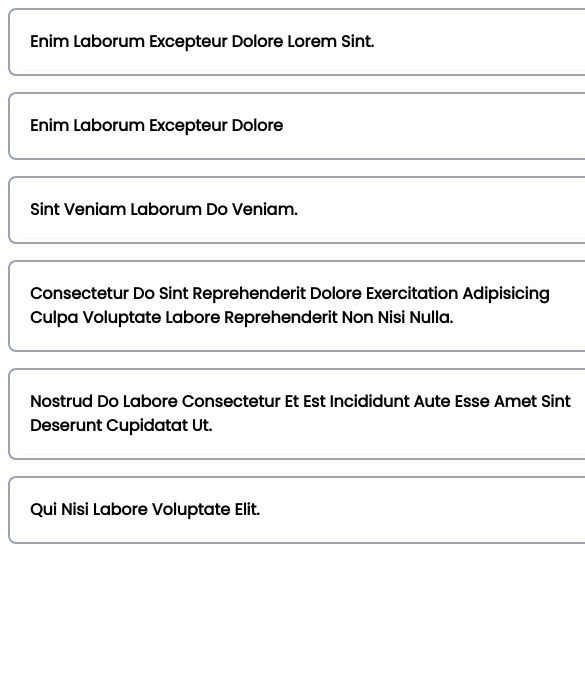
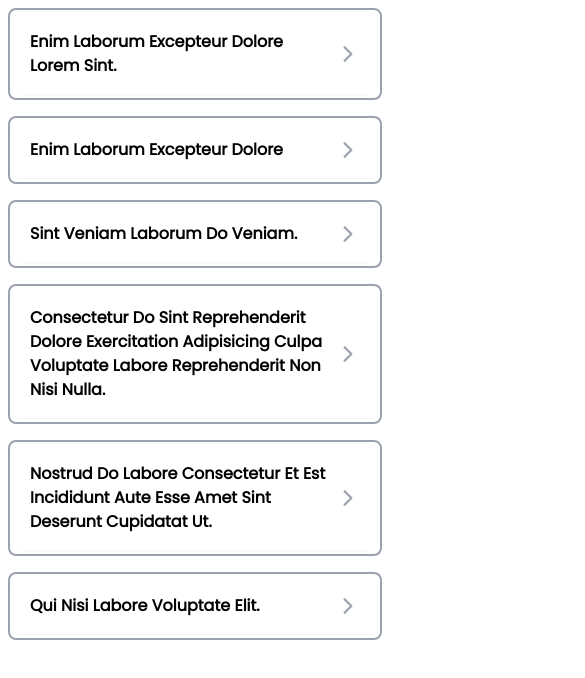
Before and after one commit to SAMAHAN-Systems-Development/FYLP-frontend-2024, a Next.js app: page /SectionFivePage in a window 390 px wide. Shown: the top 678 px of the page, 585 px wide, since content can reach past the window. Built offline with nearby package versions, Linux system fonts and the light colour scheme.

Commit message:
refactor: added responsiveness for smaller screens

```diff
--- a/src/app/SectionFivePage/page.js
+++ b/src/app/SectionFivePage/page.js
@@ -1,21 +1,21 @@
-import React from "react";
-import SectionFiveCard from "@/components/ui/SectionFiveCard";
-import { FYLP_Program } from "@/data/SectionFive";
-import MainButton from "@/components/ui/MainButton";
-import Image from "next/image";
-import AccordionComponent from "../../components/ui/AccordionComponent";
-import {FAQS} from "@/data/faqs"
+import React from 'react';
+import SectionFiveCard from '@/components/ui/SectionFiveCard';
+import { FYLP_Program } from '@/data/SectionFive';
+import MainButton from '@/components/ui/MainButton';
+import Image from 'next/image';
+import AccordionComponent from '../../components/AccordionComponent';
+import { FAQS } from '@/data/faqs';
 
 // for testing purposes
 export default function SectionFivePage() {
   return (
-<div>
-{FAQS.map((faqs,index) =>(
-  <div key={index}>
-    <AccordionComponent question={faqs.question} answer={faqs.answer} />
+    <div>
+      {FAQS.map((faqs, index) => (
+        <div key={index}>
+          <AccordionComponent question={faqs.question} answer={faqs.answer} />
+        </div>
+      ))}
     </div>
-))}
-</div>
 
     // <div className="w-full py-10">
     //   <div className="relative">
--- /dev/null
+++ b/src/components/AccordionComponent.js
@@ -0,0 +1,51 @@
+'use client';
+import React, { useState } from 'react';
+import * as Accordion from '@radix-ui/react-accordion';
+import { IoIosArrowForward } from 'react-icons/io';
+
+const AccordionComponent = ({ question, answer }) => {
+  const [isAccordionOpen, setIsAccordionOpen] = useState(false);
+
+  const handleAccordionClick = () => {
+    setIsAccordionOpen(!isAccordionOpen);
+  };
+
+  return (
+    <Accordion.Root type="single" collapsible className="p-2">
+      <Accordion.Item
+        value="item-1"
+        className="p-1 border-2 border-gray-400 rounded-lg lg:w-[38.5626rem] sm:w-full md:w-full "
+      >
+        <div
+          className={`transition-all duration-300 rounded-[0.625rem] shadow-sm`}
+        >
+          <Accordion.Header>
+            <Accordion.Trigger
+              className={`bg-white flex justify-between items-center w-full text-left p-4 cursor-pointer`}
+              onClick={handleAccordionClick}
+            >
+              <span className="capitalize font-semibold font-poppins text-base flex-1">
+                {question}
+              </span>
+              <IoIosArrowForward
+                className={`text-gray-400 transform transition-transform duration-300 ml-2 ${isAccordionOpen ? 'rotate-90' : ''}`}
+                style={{ width: '1.5rem', height: '1.5rem' }}
+              />
+            </Accordion.Trigger>
+          </Accordion.Header>
+          <Accordion.Content
+            className={`overflow-hidden transition-all duration-300 ${isAccordionOpen ? 'max-h-screen py-4 animate-fadeIn' : 'max-h-0 py-0 opacity-0 animate-fadeOut'}`}
+          >
+            <div>
+              <p className="px-4 capitalize font-normal font-poppins text-base">
+                {answer}
+              </p>
+            </div>
+          </Accordion.Content>
+        </div>
+      </Accordion.Item>
+    </Accordion.Root>
+  );
+};
+
+export default AccordionComponent;
--- a/src/components/ui/AccordionComponent.js
+++ /dev/null
@@ -1,39 +0,0 @@
-'use client'
-import React, { useState } from 'react'
-import * as Accordion from '@radix-ui/react-accordion';
-import { IoIosArrowForward } from "react-icons/io";
-
-const AccordionComponent = ({ question, answer }) => {
-  const [isAccordionOpen, setIsAccordionOpen] = useState(false);
-
-  const handleAccordionClick = () => {
-    setIsAccordionOpen(!isAccordionOpen);
-  }
-
-  return (
-    <Accordion.Root type="single" collapsible className='p-2'>
-      <Accordion.Item value="item-1" className='p-1 border-2 border-gray-400 rounded-lg w-[38.5626rem]'>
-        <div className={`transition-all duration-300 rounded-[0.625rem] shadow-sm`}>
-          <Accordion.Header>
-            <Accordion.Trigger
-              className={`bg-white flex justify-between items-center w-full text-left p-4 cursor-pointer`}
-              onClick={handleAccordionClick}
-            >
-              <span className="capitalize font-semibold font-poppins text-base flex-1">{question}</span>
-              <IoIosArrowForward className={`text-gray-400 transform transition-transform duration-300 ml-2 ${isAccordionOpen ? 'rotate-90' : ''}`} style={{ width: '1.5rem', height: '1.5rem' }} />
-            </Accordion.Trigger>
-          </Accordion.Header>
-          <Accordion.Content
-            className={`overflow-hidden transition-all duration-300 ${isAccordionOpen ? 'max-h-screen py-4 animate-fadeIn' : 'max-h-0 py-0 opacity-0 animate-fadeOut'}`}
-          >
-            <div>
-              <p className='px-4 capitalize font-normal font-poppins text-base'>{answer}</p>
-            </div>
-          </Accordion.Content>
-        </div>
-      </Accordion.Item>
-    </Accordion.Root>
-  );
-};
-
-export default AccordionComponent;
```
